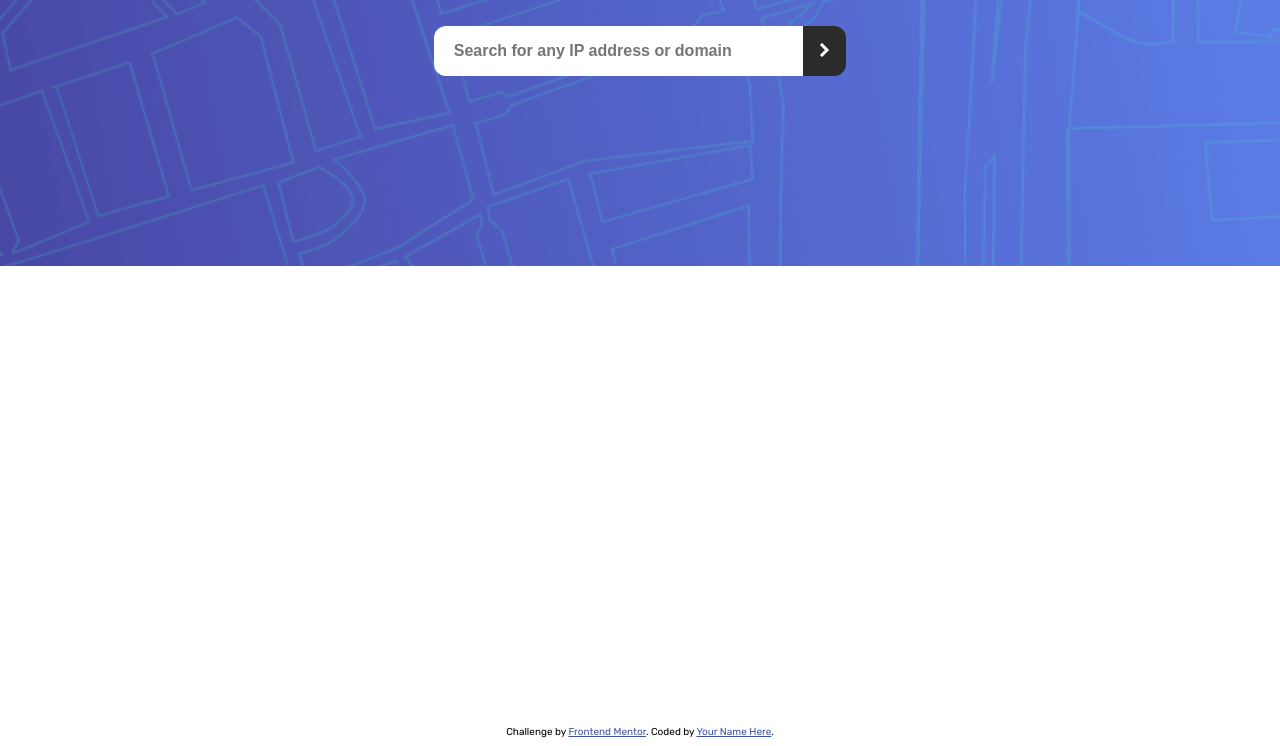
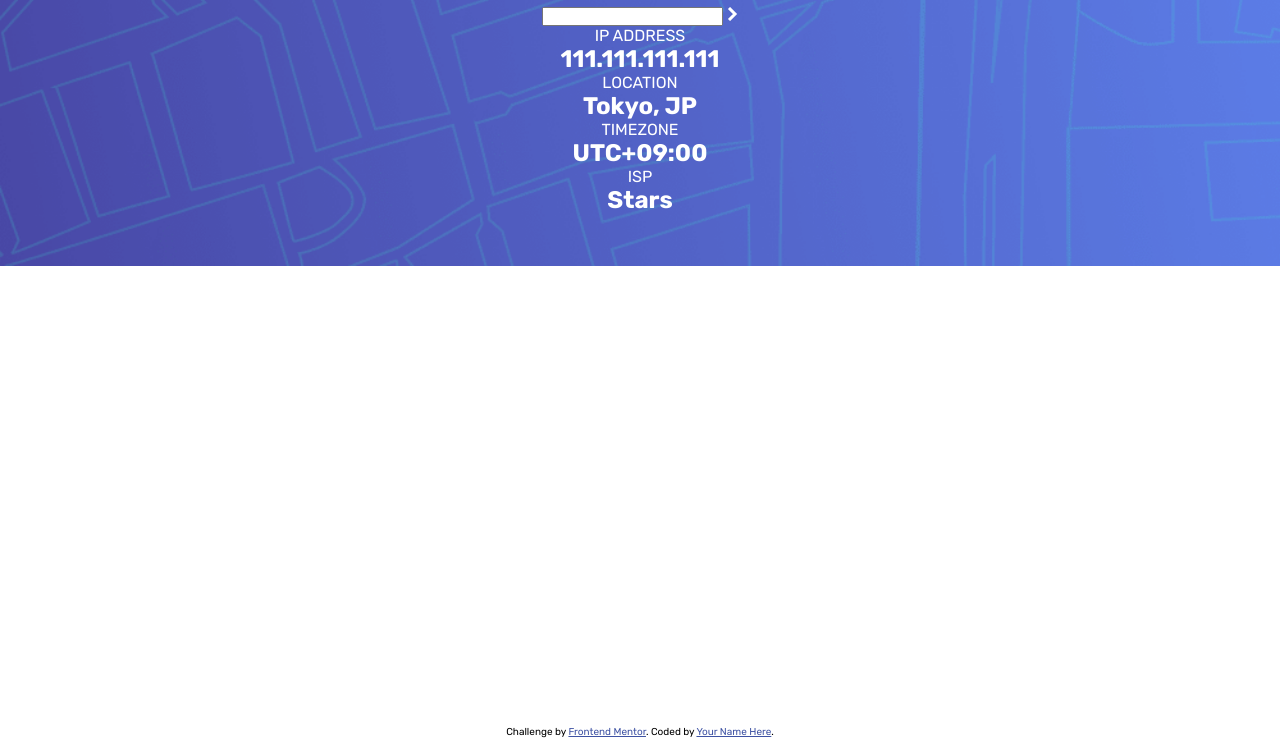
Before and after one commit to shoneriki/ip-address-tracker, a plain HTML site: page index.html in a window 1280 px wide. Shown: the part 54-800 px from the top of the page. Drawn offline with Linux system fonts and the light colour scheme.

Commit message:
search container setup and script.js added

```diff
--- a/index.html
+++ b/index.html
@@ -7,6 +7,7 @@
   <link rel="icon" type="image/png" sizes="32x32" href="./images/favicon-32x32.png">
   <title>Frontend Mentor | IP Address Tracker</title>
   <link rel="stylesheet" href="styles.css">
+  <script src="script.js" defer></script>
 </head>
 <body>
 
@@ -14,31 +15,29 @@
     <h1>
       IP Address Tracker
     </h1>
-    <form action="/" method="GET" class="input-form">
-      <input type="text" id="ipAddressInput" placeholder="Search for any IP address or domain">
-      <button type="submit" name="ip input submit"><img src="./images/icon-arrow.svg" alt="submit"></button>
-    </form>
-  </div>
-  <!-- <div class="map-info">
-    <div class="infos">
-      <div class="item">
-        <label for="ip">IP Address</label>
-        <h3 id="ip"></h3>
+    <div class="search">
+      <input type="text" name="" id="input">
+      <img src="images/icon-arrow.svg" alt="" id="search-btn">
+    </div>
+    <div class="info-container">
+      <div class="ip-container">
+        <p>IP ADDRESS</p>
+        <h2 class="ip">111.111.111.111</h2>
       </div>
-      <div class="item">
-        <label for="location">Location</label>
-        <h3 id="location"></h3>
+      <div class="location-container">
+        <p>LOCATION</p>
+        <h2 class="location">Tokyo, JP</h2>
       </div>
-      <div class="item">
-        <label for="country">Country</label>
-        <h3 id="country"></h3>
+      <div class="time-container">
+        <p>TIMEZONE</p>
+        <h2 class="time">UTC+09:00</h2>
       </div>
-      <div class="item">
-        <label for="country">ISP</label>
-        <h3 id="isp"></h3>
+      <div class="isp-container">
+        <p>ISP</p>
+        <h2 class="isp">Stars</h2>
       </div>
     </div>
-  </div> -->
+  </div>
 
 
   <footer class="attribution">
```
Also changed, not shown: script.js (added).
